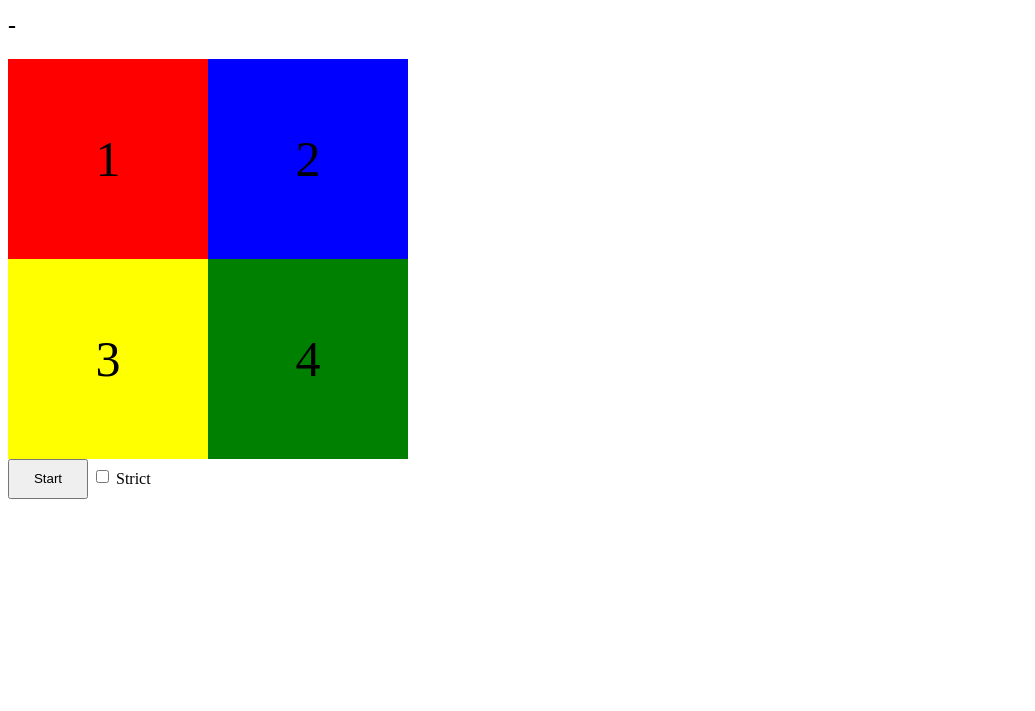
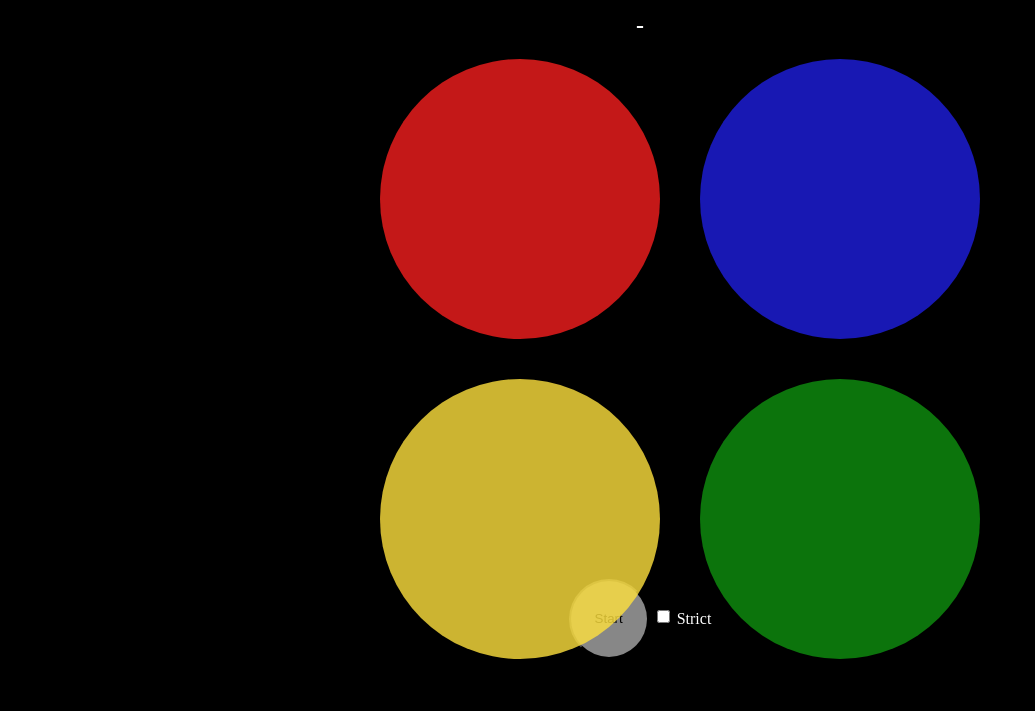
Before and after one commit to bcarteratx/project1-simon, a plain HTML site: page index.html in a window 1280 px wide. Shown: the part 89-800 px from the top of the page, without its empty margins (0-1035 px from the left). Drawn offline with nearby package versions, Linux system fonts and the light colour scheme.

Commit message:
work on syling

```diff
--- a/css/main.css
+++ b/css/main.css
@@ -1,22 +1,42 @@
+body {
+    text-align: center;
+    background-color: black;
+    color: white;
+}
+
+.outer {
+    height: 100%;
+    display: flex;
+    align-items: center;
+    justify-content: center;
+}
+
 .game {
+    position: relative;
     display: grid;
+    margin: 0 auto;
+    gap: 15vmin;
     grid-template-columns: 200px 200px;
     grid-template-rows: 200px 200px;
     grid-template-areas:
         "tl tr"
         "bl br";
 }
+
 #message {
     font-size: 5vmin;
 }
 
 button {
-    height: 5vmin;
+    height: 10vmin;
     width: 10vmin;
+    border-radius: 50%;
+    background-color: rgba(156, 156, 156, 0.87);
 }
 .lights {
-    height: 200px;
-    width: 200px;
+    height: 35vmin;
+    width: 35vmin;
+    border-radius: 50%;
     font-size: 50px;
     text-align: center;
     vertical-align: middle;
@@ -25,19 +45,19 @@ button {
 
 .red.off {
     grid-area: tl;
-    background: red;
+    background: rgba(245, 31, 31, .8);
 }
 .blue.off {
     grid-area: tr;
-    background: blue;
+    background: rgba(31, 31, 224, .8);
 }
 .yellow.off {
     grid-area: bl;
-    background: yellow;
+    background: rgba(255, 226, 62, 0.8);
 }
 .green.off {
     grid-area: br;
-    background: green;
+    background: rgba(16, 146, 16, .8);
 }
 
 .red.on {
--- a/index.html
+++ b/index.html
@@ -5,21 +5,24 @@
     <meta name="viewport" content="width=device-width, initial-scale=1.0">
     <meta http-equiv="X-UA-Compatible" content="ie=edge">
     <title>Document</title>
+    <link rel="stylesheet" href="animate.min.css">
     <link rel="stylesheet" href="css/main.css">
     <script defer src="js/main.js"></script>
 </head>
 <body>
 
-    <h1 id="message">SIMON</h1>
-    <h2 id="round">-</h2>
-    <div class="game">
-        <div class="lights off red" id="1">1</div>
-        <div class="lights off blue" id="2">2</div>
-        <div class="lights off yellow" id="3">3</div>
-        <div class="lights off green" id="4">4</div>
+    <h1 class="animated" id="message">SIMON</h1>
+    <h2 class="animated" id="round">-</h2>
+    <div class="outer">
+        <div class="game">
+            <div class="lights off red animated" id="1"></div>
+            <div class="lights off blue animated" id="2"></div>
+            <div class="lights off yellow animated" id="3"></div>
+            <div class="lights off green animated" id="4"></div>
+        </div>
     </div>
-    <button id="start">Start</button>
-    <input id="strict" type="checkbox">
+    <button class="animated" id="start">Start</button>
+    <input class="animated" id="strict" type="checkbox">
     <label for="strict">Strict</label>
 </body>
 </html>
```
Also changed, not shown: js/main.js (+4 -6 lines).
